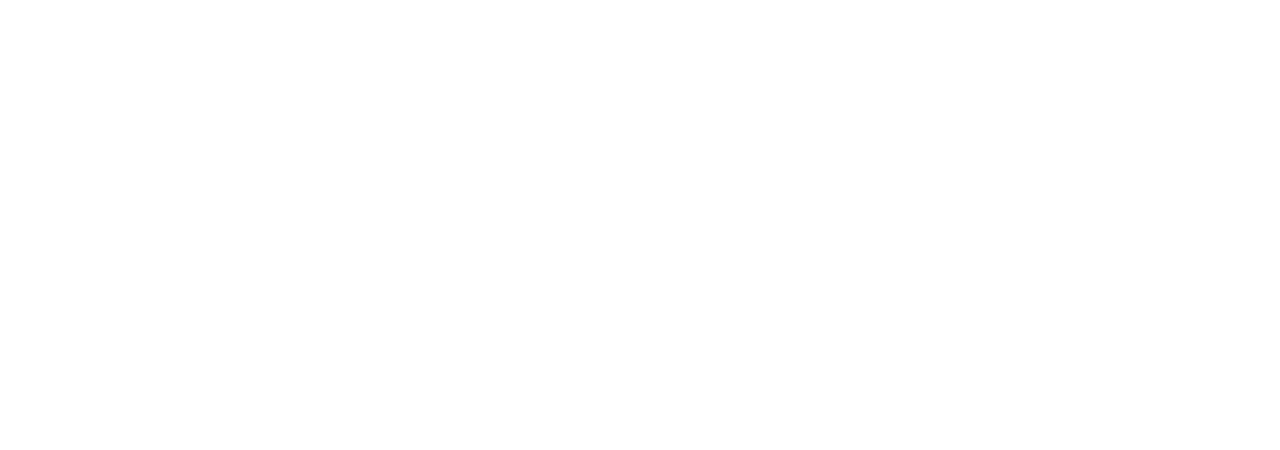
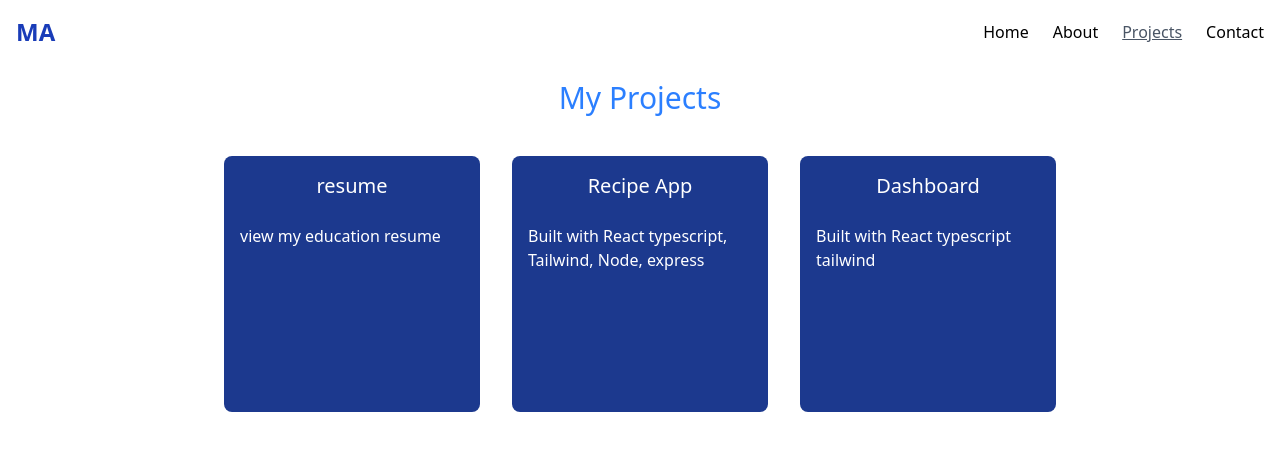
Before and after one commit to aguirreMan/updated-portfolio-website, a React (Vite) app: page /projects in a window 1280 px wide. Before the commit this address had no page. Shown: the top 450 px of the page. Built offline with nearby package versions, Linux system fonts and the light colour scheme.

Commit message:
worked on the projects page used dummy content to generate project Cards while also building out that component of project card

```diff
--- a/src/App.jsx
+++ b/src/App.jsx
@@ -3,6 +3,7 @@
 import './App.css'
 import Layout from './components/Layout.jsx'
 import About from './components/pages/About.jsx'
+import Projects from './components/pages/Projects.jsx'
 import { BrowserRouter, Routes, Route } from 'react-router-dom'
 
 function App() {
@@ -12,6 +13,7 @@
         <Route path="/" element={<Layout />}>
           <Route index element={<Home />} />
           <Route path="about" element={<About />} />
+          <Route path="projects" element={<Projects />} />
         </Route>
       </Routes>
     </BrowserRouter>
--- a/src/components/Footer.jsx
+++ b/src/components/Footer.jsx
@@ -10,7 +10,7 @@
                     className='hover:text-gray-500 transition-colors'>
                     <FaGithub />
                 </a>
-                <a href="https://linkedin.com/in/your-linkedin-username" target="_blank" rel="noopener noreferrer" aria-label="LinkedIn"
+                <a href="https://www.linkedin.com/in/manuel-aguirre-05a030198/" target="_blank" rel="noopener noreferrer" aria-label="LinkedIn"
                     className="hover:text-blue-500 transition-colors">
                     <FaLinkedin />
                 </a>
--- a/src/components/pages/About.jsx
+++ b/src/components/pages/About.jsx
@@ -9,7 +9,9 @@
                 <p className='max-w-prose mx-auto text-2xl my-8 text-center'>
                    I am passionate about solving problems using modern technologies and
                    continuously expanding my knowledge of the latest web frameworks and
-                   techniques. I am open to relocation for the right opportunity.
+                   techniques. I am open to relocation for the right opportunity. In my spare time i do enjoy
+                   excercising, and would love to have the oppurtunity to be traveling to different cities
+                   here in the USA and eventually try and visit international cities
                 </p>
                 <Skills />
             </div>
--- /dev/null
+++ b/src/components/pages/ProjectCard.jsx
@@ -0,0 +1,10 @@
+import React from 'react'
+
+export default function ProjectCard({title, description}){
+    return (
+    <div className='bg-blue-900 text-white p-4 rounded-lg w-64 h-64'>
+      <h2 className='text-xl text-center'>{title}</h2>
+      <p className='pt-6'>{description}</p>
+    </div>
+  )
+}
--- a/src/components/pages/Projects.jsx
+++ b/src/components/pages/Projects.jsx
@@ -0,0 +1,20 @@
+import React from 'react'
+import ProjectCard from './ProjectCard'
+
+export default function Projects() {
+    const projectData = [
+        { title: 'resume', description: 'view my education resume' },
+        { title: 'Recipe App', description: 'Built with React typescript, Tailwind, Node, express' },
+        { title: 'Dashboard', description: 'Built with React typescript tailwind' }
+    ]
+    return (
+        <div className='backdrop-grayscale-50 mt-20'>
+            <h1 className='text-3xl text-blue-500 mt-10 flex justify-center pb-10'>My Projects</h1>
+            <div className='flex justify-center gap-8'>
+                {projectData.map((project, index) => {
+                    return <ProjectCard key={index} title={project.title} description={project.description} />
+                })}
+            </div>
+        </div>
+    )
+}
```
